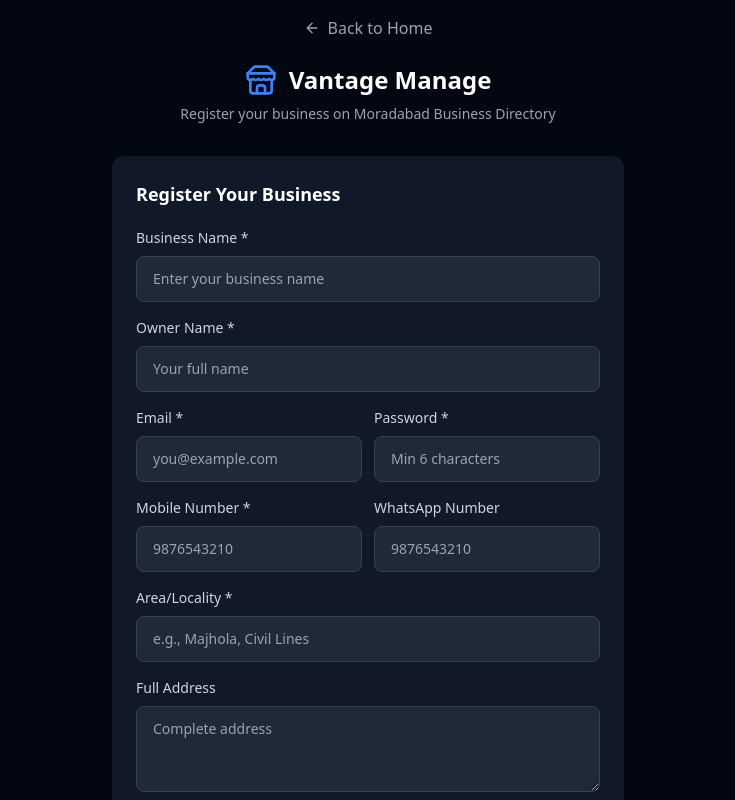
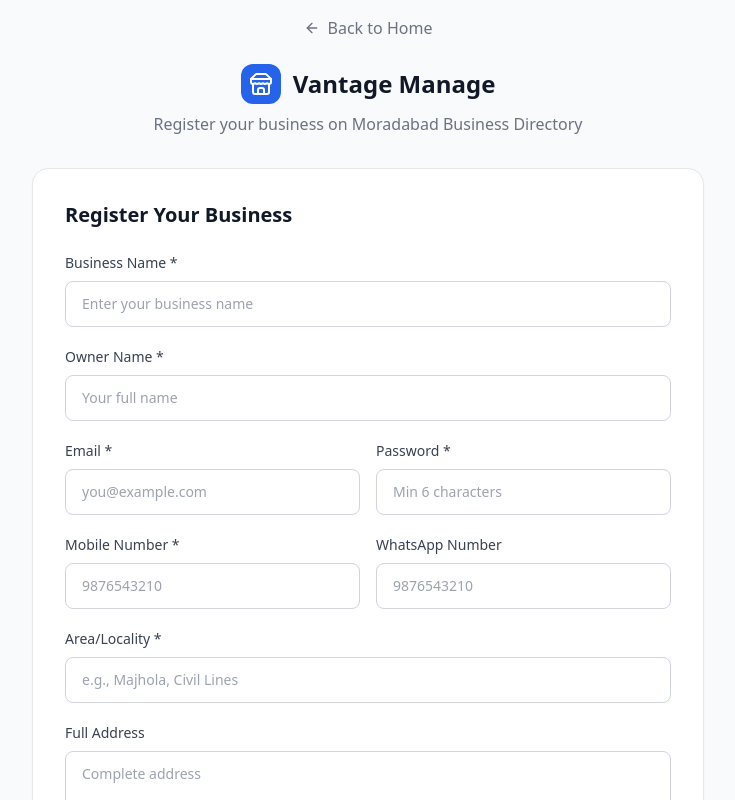
Before and after one commit to vantagemanagezain-create/vantage-manage, a Next.js app: page /register-business in a window 1280 px wide. Shown: the top 800 px of the page, without its empty margins (272-1007 px from the left). Built offline with nearby package versions, Linux system fonts and the light colour scheme.

Commit message:
Convert register-business page to light theme

```diff
--- a/app/register-business/page.tsx
+++ b/app/register-business/page.tsx
@@ -32,12 +32,10 @@
     setLoading(true);
     setError('');
     try {
-      // Step 1: Sign up with Supabase Auth
       const { data: authData, error: authError } = await supabase.auth.signUp({
         email: formData.email,
         password: formData.password,
       });
-
       if (authError) {
         if (authError.message?.toLowerCase().includes('rate limit')) {
           setError('Bahut zyada attempts ho gaye. Please 5-10 minute wait karke dobara try karein.');
@@ -46,13 +44,10 @@
         }
         throw authError;
       }
-
-      // Step 2: Create vendor record with pending subscription
       const slug = formData.vendor_name
         .toLowerCase()
         .replace(/\s+/g, '-')
         .replace(/[^a-z0-9-]/g, '');
-
       const { error: insertError } = await supabase.from('vendors').insert({
         vendor_name: formData.vendor_name,
         slug: slug,
@@ -73,10 +68,7 @@
         active: false,
         user_id: authData.user?.id,
       });
-
       if (insertError) throw insertError;
-
-      // Success - redirect to dashboard
       router.push('/dashboard?registered=true');
     } catch (err: any) {
       if (err?.message?.toLowerCase().includes('rate limit')) {
@@ -88,80 +80,84 @@
     }
   };
 
+  const inputClass = "w-full bg-white border border-gray-300 text-gray-900 rounded-lg px-4 py-3 text-sm placeholder-gray-400 focus:outline-none focus:border-blue-500 focus:ring-1 focus:ring-blue-500";
+
   return (
-    <div className="min-h-screen bg-gray-950 text-white flex flex-col items-center justify-center p-4">
-      <div className="w-full max-w-lg">
+    <div className="min-h-screen bg-gray-50 flex flex-col items-center justify-center p-4">
+      <div className="w-full max-w-2xl">
         {/* Header */}
-        <div className="mb-8 text-center">
-          <Link href="/" className="inline-flex items-center gap-2 text-gray-400 hover:text-white mb-6">
+        <div className="text-center mb-8">
+          <Link href="/" className="inline-flex items-center gap-2 text-gray-500 hover:text-gray-800 mb-6 transition-colors">
             <ArrowLeft className="w-4 h-4" />
             Back to Home
           </Link>
           <div className="flex items-center justify-center gap-3 mb-2">
-            <Store className="w-8 h-8 text-blue-500" />
-            <h1 className="text-2xl font-bold">Vantage Manage</h1>
+            <div className="w-10 h-10 bg-blue-600 rounded-xl flex items-center justify-center">
+              <Store className="w-6 h-6 text-white" />
+            </div>
+            <h1 className="text-2xl font-bold text-gray-900">Vantage Manage</h1>
           </div>
-          <p className="text-gray-400 text-sm">Register your business on Moradabad Business Directory</p>
+          <p className="text-gray-500">Register your business on Moradabad Business Directory</p>
         </div>
 
         {/* Form Card */}
-        <div className="bg-gray-900 rounded-xl p-6">
-          <h2 className="text-lg font-semibold mb-5">Register Your Business</h2>
+        <div className="bg-white rounded-2xl shadow-sm border border-gray-200 p-8">
+          <h2 className="text-xl font-semibold text-gray-900 mb-6">Register Your Business</h2>
 
           {error && (
-            <div className="bg-red-900/40 border border-red-700 text-red-300 text-sm rounded-lg px-4 py-3 mb-4">
+            <div className="bg-red-50 border border-red-200 text-red-700 px-4 py-3 rounded-lg text-sm mb-6">
               {error}
             </div>
           )}
 
-          <form onSubmit={handleSubmit} className="space-y-4">
+          <form onSubmit={handleSubmit} className="space-y-5">
             {/* Business Name */}
             <div>
-              <label className="block text-sm font-medium text-gray-300 mb-2">Business Name *</label>
+              <label className="block text-sm font-medium text-gray-700 mb-2">Business Name *</label>
               <input
                 type="text"
                 required
                 value={formData.vendor_name}
                 onChange={(e) => setFormData({ ...formData, vendor_name: e.target.value })}
-                className="w-full bg-gray-800 border border-gray-700 text-white rounded-lg px-4 py-3 text-sm focus:outline-none focus:border-blue-500"
+                className={inputClass}
                 placeholder="Enter your business name"
               />
             </div>
 
             {/* Owner Name */}
             <div>
-              <label className="block text-sm font-medium text-gray-300 mb-2">Owner Name *</label>
+              <label className="block text-sm font-medium text-gray-700 mb-2">Owner Name *</label>
               <input
                 type="text"
                 required
                 value={formData.owner_name}
                 onChange={(e) => setFormData({ ...formData, owner_name: e.target.value })}
-                className="w-full bg-gray-800 border border-gray-700 text-white rounded-lg px-4 py-3 text-sm focus:outline-none focus:border-blue-500"
+                className={inputClass}
                 placeholder="Your full name"
               />
             </div>
 
             {/* Email & Password */}
-            <div className="grid grid-cols-2 gap-3">
+            <div className="grid grid-cols-1 sm:grid-cols-2 gap-4">
               <div>
-                <label className="block text-sm font-medium text-gray-300 mb-2">Email *</label>
+                <label className="block text-sm font-medium text-gray-700 mb-2">Email *</label>
                 <input
                   type="email"
                   required
                   value={formData.email}
                   onChange={(e) => setFormData({ ...formData, email: e.target.value })}
-                  className="w-full bg-gray-800 border border-gray-700 text-white rounded-lg px-4 py-3 text-sm focus:outline-none focus:border-blue-500"
+                  className={inputClass}
                   placeholder="you@example.com"
                 />
               </div>
               <div>
-                <label className="block text-sm font-medium text-gray-300 mb-2">Password *</label>
+                <label className="block text-sm font-medium text-gray-700 mb-2">Password *</label>
                 <input
                   type="password"
                   required
                   value={formData.password}
                   onChange={(e) => setFormData({ ...formData, password: e.target.value })}
-                  className="w-full bg-gray-800 border border-gray-700 text-white rounded-lg px-4 py-3 text-sm focus:outline-none focus:border-blue-500"
+                  className={inputClass}
                   placeholder="Min 6 characters"
                   minLength={6}
                 />
@@ -169,25 +165,25 @@
             </div>
 
             {/* Mobile & WhatsApp */}
-            <div className="grid grid-cols-2 gap-3">
+            <div className="grid grid-cols-1 sm:grid-cols-2 gap-4">
               <div>
-                <label className="block text-sm font-medium text-gray-300 mb-2">Mobile Number *</label>
+                <label className="block text-sm font-medium text-gray-700 mb-2">Mobile Number *</label>
                 <input
                   type="tel"
                   required
                   value={formData.mobile_number}
                   onChange={(e) => setFormData({ ...formData, mobile_number: e.target.value })}
-                  className="w-full bg-gray-800 border border-gray-700 text-white rounded-lg px-4 py-3 text-sm focus:outline-none focus:border-blue-500"
+                  className={inputClass}
                   placeholder="9876543210"
                 />
               </div>
               <div>
-                <label className="block text-sm font-medium text-gray-300 mb-2">WhatsApp Number</label>
+                <label className="block text-sm font-medium text-gray-700 mb-2">WhatsApp Number</label>
                 <input
                   type="tel"
                   value={formData.whatsapp_number}
                   onChange={(e) => setFormData({ ...formData, whatsapp_number: e.target.value })}
-                  className="w-full bg-gray-800 border border-gray-700 text-white rounded-lg px-4 py-3 text-sm focus:outline-none focus:border-blue-500"
+                  className={inputClass}
                   placeholder="9876543210"
                 />
               </div>
@@ -195,37 +191,37 @@
 
             {/* Area */}
             <div>
-              <label className="block text-sm font-medium text-gray-300 mb-2">Area/Locality *</label>
+              <label className="block text-sm font-medium text-gray-700 mb-2">Area/Locality *</label>
               <input
                 type="text"
                 required
                 value={formData.area}
                 onChange={(e) => setFormData({ ...formData, area: e.target.value })}
-                className="w-full bg-gray-800 border border-gray-700 text-white rounded-lg px-4 py-3 text-sm focus:outline-none focus:border-blue-500"
+                className={inputClass}
                 placeholder="e.g., Majhola, Civil Lines"
               />
             </div>
 
             {/* Address */}
             <div>
-              <label className="block text-sm font-medium text-gray-300 mb-2">Full Address</label>
+              <label className="block text-sm font-medium text-gray-700 mb-2">Full Address</label>
               <textarea
                 value={formData.address}
                 onChange={(e) => setFormData({ ...formData, address: e.target.value })}
                 rows={3}
-                className="w-full bg-gray-800 border border-gray-700 text-white rounded-lg px-4 py-3 text-sm focus:outline-none focus:border-blue-500"
+                className={inputClass}
                 placeholder="Complete address"
               />
             </div>
 
             {/* Description */}
             <div>
-              <label className="block text-sm font-medium text-gray-300 mb-2">Business Description</label>
+              <label className="block text-sm font-medium text-gray-700 mb-2">Business Description</label>
               <textarea
                 value={formData.description}
                 onChange={(e) => setFormData({ ...formData, description: e.target.value })}
                 rows={4}
-                className="w-full bg-gray-800 border border-gray-700 text-white rounded-lg px-4 py-3 text-sm focus:outline-none focus:border-blue-500"
+                className={inputClass}
                 placeholder="Tell customers about your business"
               />
             </div>
@@ -240,15 +236,15 @@
             </button>
 
             {/* Login Link */}
-            <p className="text-center text-sm text-gray-400">
+            <p className="text-center text-sm text-gray-500">
               Already have an account?{' '}
-              <Link href="/login" className="text-blue-400 hover:underline">Login here</Link>
+              <Link href="/login" className="text-blue-600 hover:text-blue-700 font-medium">Login here</Link>
             </p>
           </form>
         </div>
 
         {/* Footer Note */}
-        <p className="text-center text-xs text-gray-500 mt-6">
+        <p className="text-center text-xs text-gray-400 mt-6">
           Your business will be reviewed by our team. Subscription activation required for public listing.
         </p>
       </div>
```
